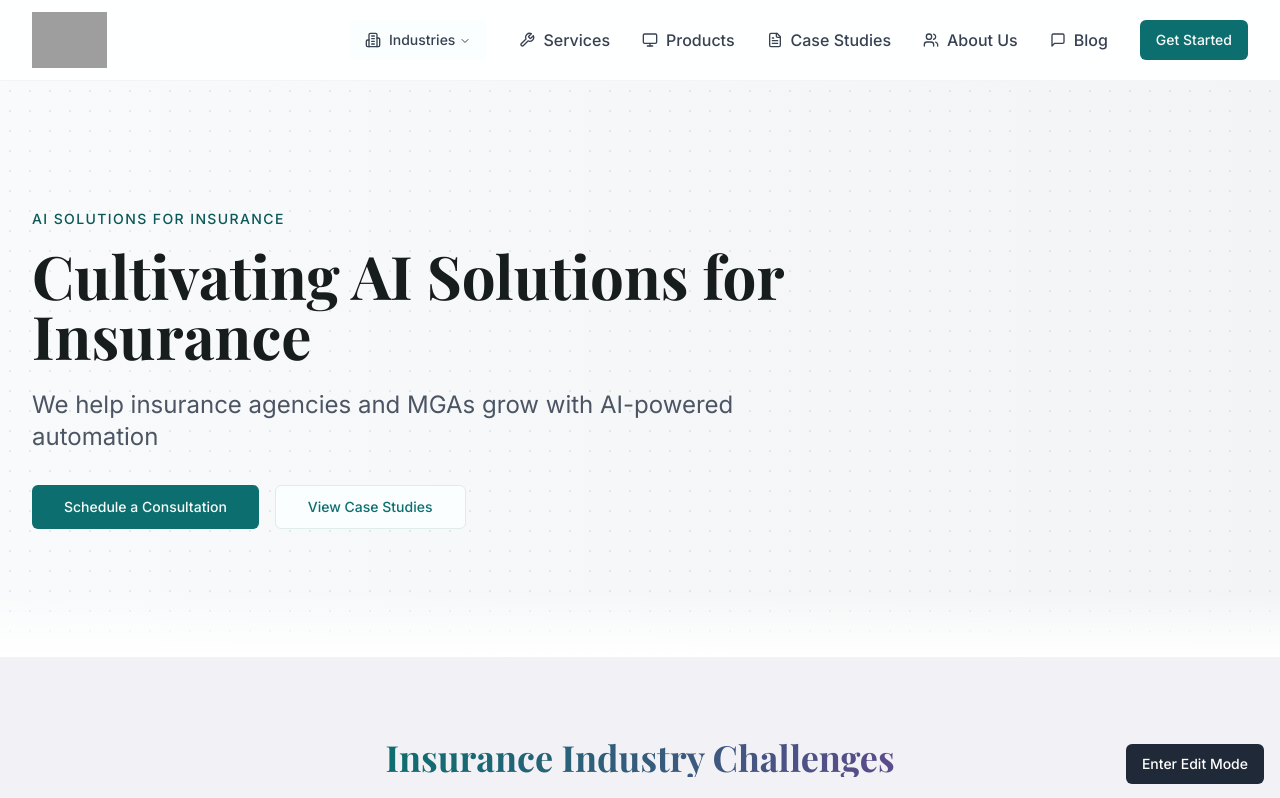
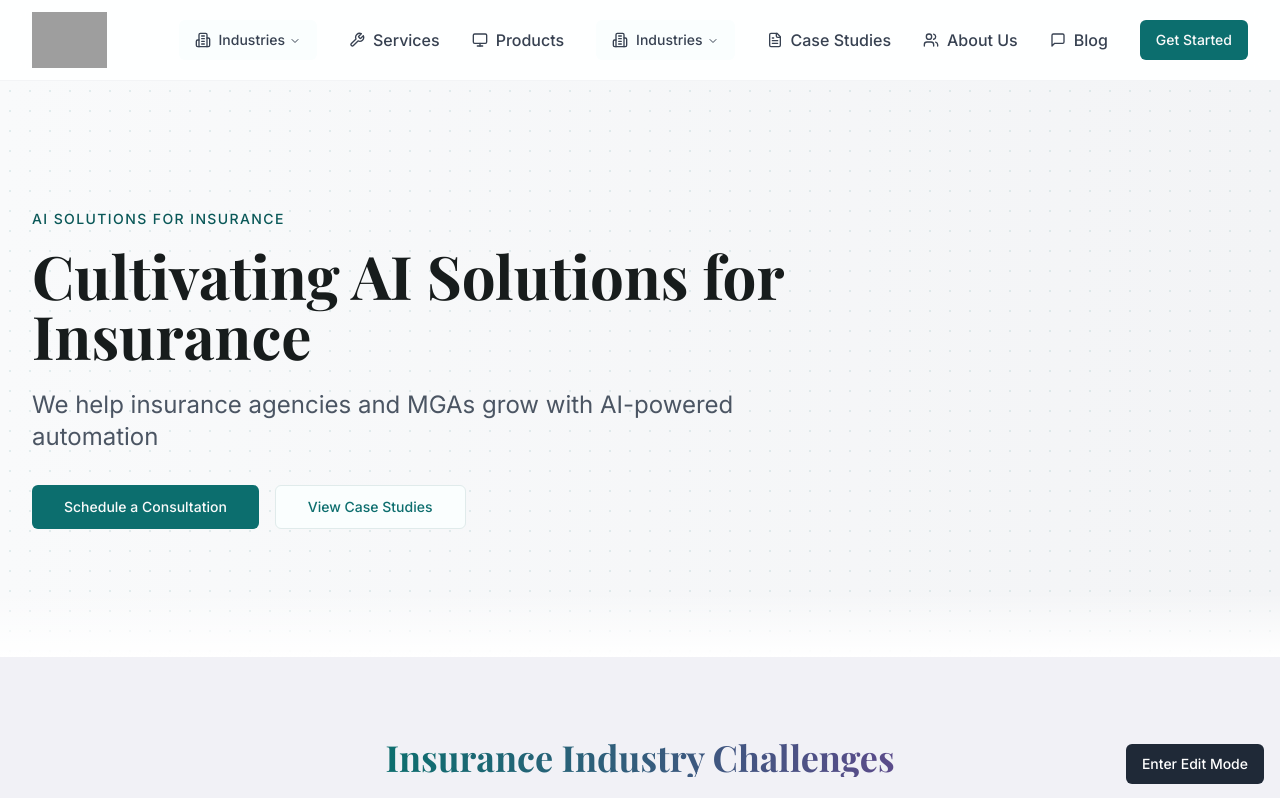
Before and after one commit to ashbuildslife/tensor-garden-website, a React (Vite) app: page / in a window 1280 px wide. Shown: the top 798 px of the page. Built offline with nearby package versions, Linux system fonts and the light colour scheme; grey boxes are pictures that could not be loaded.

Commit message:
Move industry menu item
Move the industry menu item to the right of the products menu item in the navigation.

```diff
--- a/src/components/layout/Navbar.tsx
+++ b/src/components/layout/Navbar.tsx
@@ -145,6 +145,34 @@ const NavLinks = () => {
         <Monitor className="w-4 h-4" />
         Products
       </Link>
+      <NavigationMenu>
+        <NavigationMenuList>
+          <NavigationMenuItem>
+            <NavigationMenuTrigger className="text-gray-700 hover:text-teal-500 font-medium">
+              <span className="flex items-center gap-2">
+                <Building2 className="w-4 h-4" />
+                Industries
+              </span>
+            </NavigationMenuTrigger>
+            <NavigationMenuContent>
+              <div className="grid gap-3 p-6 w-[400px] lg:w-[500px] lg:grid-cols-2">
+                {industries.map((industry) => (
+                  <Link
+                    key={industry.href}
+                    to={industry.href}
+                    className="block select-none space-y-1 rounded-md p-3 leading-none no-underline outline-none transition-colors hover:bg-accent hover:text-accent-foreground focus:bg-accent focus:text-accent-foreground"
+                  >
+                    <div className="text-sm font-medium leading-none">{industry.title}</div>
+                    <p className="line-clamp-2 text-sm leading-snug text-muted-foreground">
+                      {industry.description}
+                    </p>
+                  </Link>
+                ))}
+              </div>
+            </NavigationMenuContent>
+          </NavigationMenuItem>
+        </NavigationMenuList>
+      </NavigationMenu>
       <Link to="/case-studies" className="text-gray-700 hover:text-teal-500 font-medium flex items-center gap-2">
         <FileText className="w-4 h-4" />
         Case Studies
```
